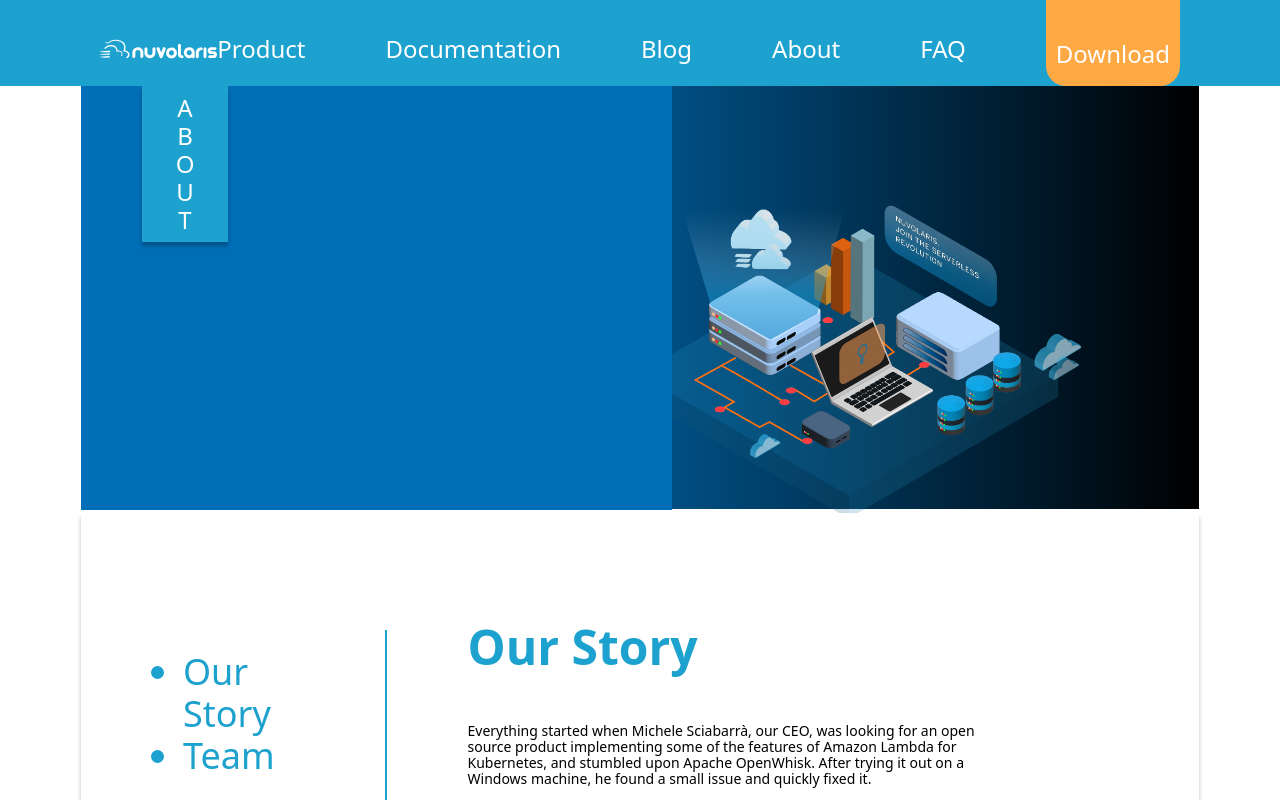
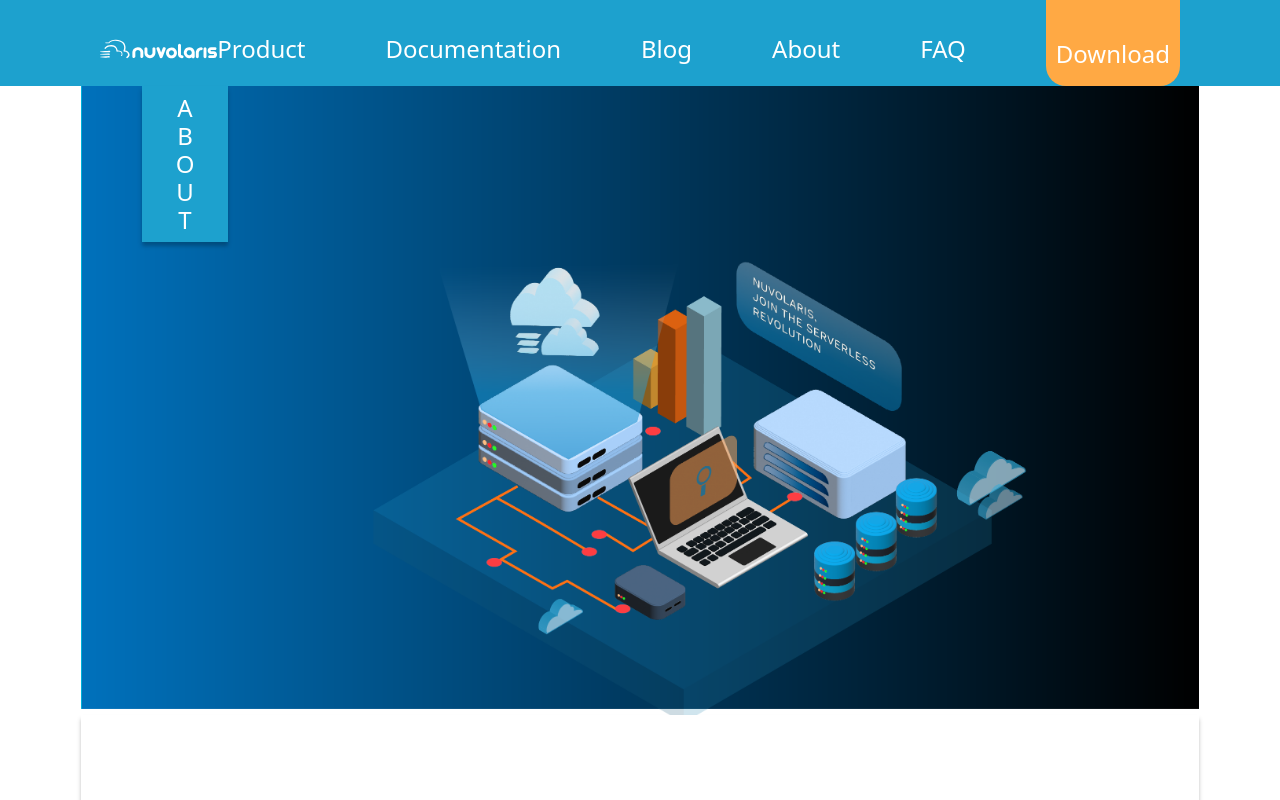
Before and after one commit to MS-for-Nuvolaris/nuvolaris.io, a SvelteKit app: page /about in a window 1280 px wide. Shown: the top 800 px of the page. Built offline with nearby package versions, Linux system fonts and the light colour scheme.

Commit message:
WIP abotu page layout fixes

```diff
--- a/src/routes/about/About.svelte
+++ b/src/routes/about/About.svelte
@@ -38,8 +38,7 @@
 		>
 			A <br /> B <br /> O <br /> U <br /> T
 		</div>
-		<div class="bg-[#006EB7] w-[591px] h-[423.5px] absolute" />
-		<img src={nuvAbout} alt="nuvolaris illustration" class="w-[760px] ml-auto" />
+		<img src={nuvAbout} alt="nuvolaris illustration" />
 	</div>
 	<div class="flex w-full bg-white shadow-nuv-box-shadow mb-[100px]">
 		<div class="pl-[72px] pr-[45px] pt-[45px]">
```
